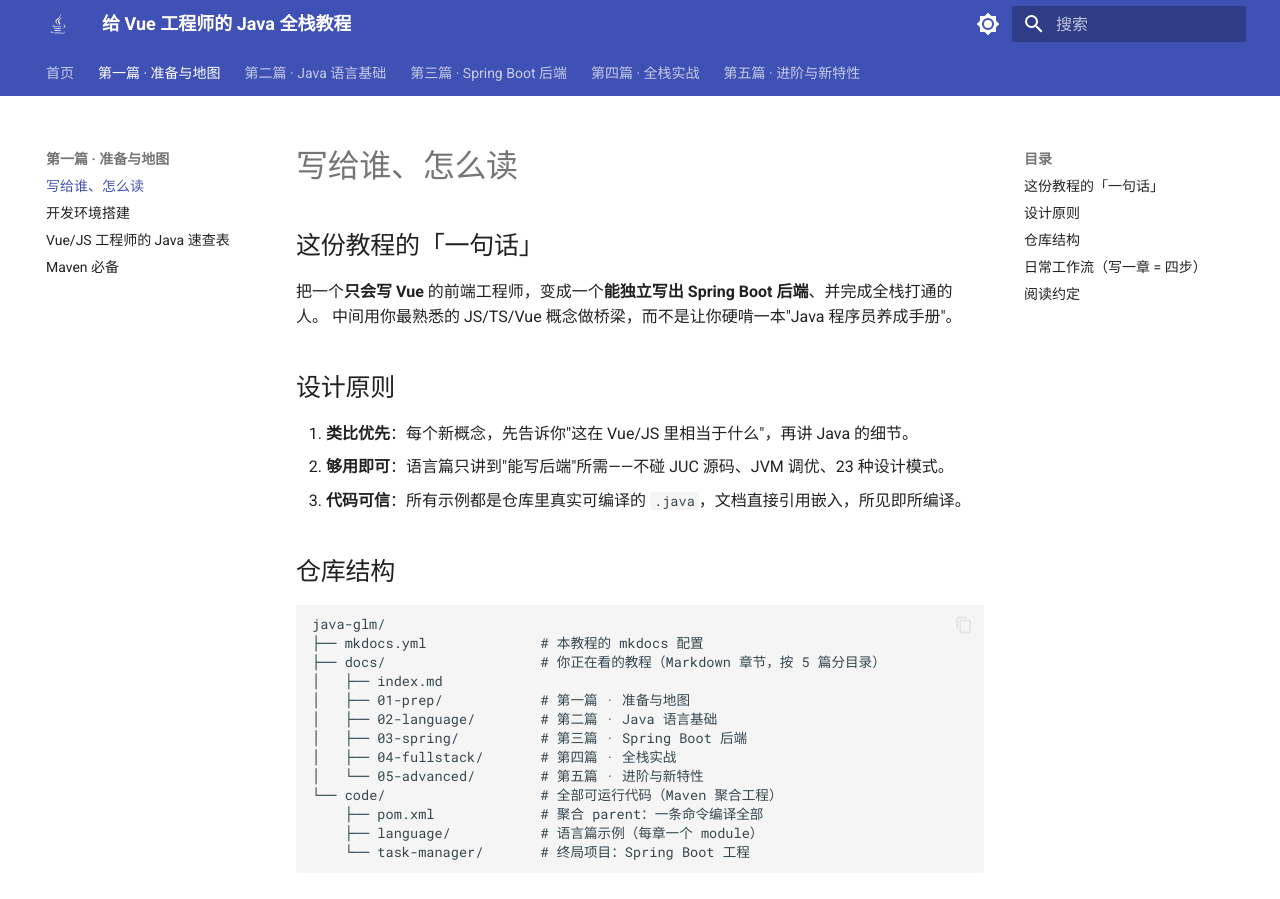
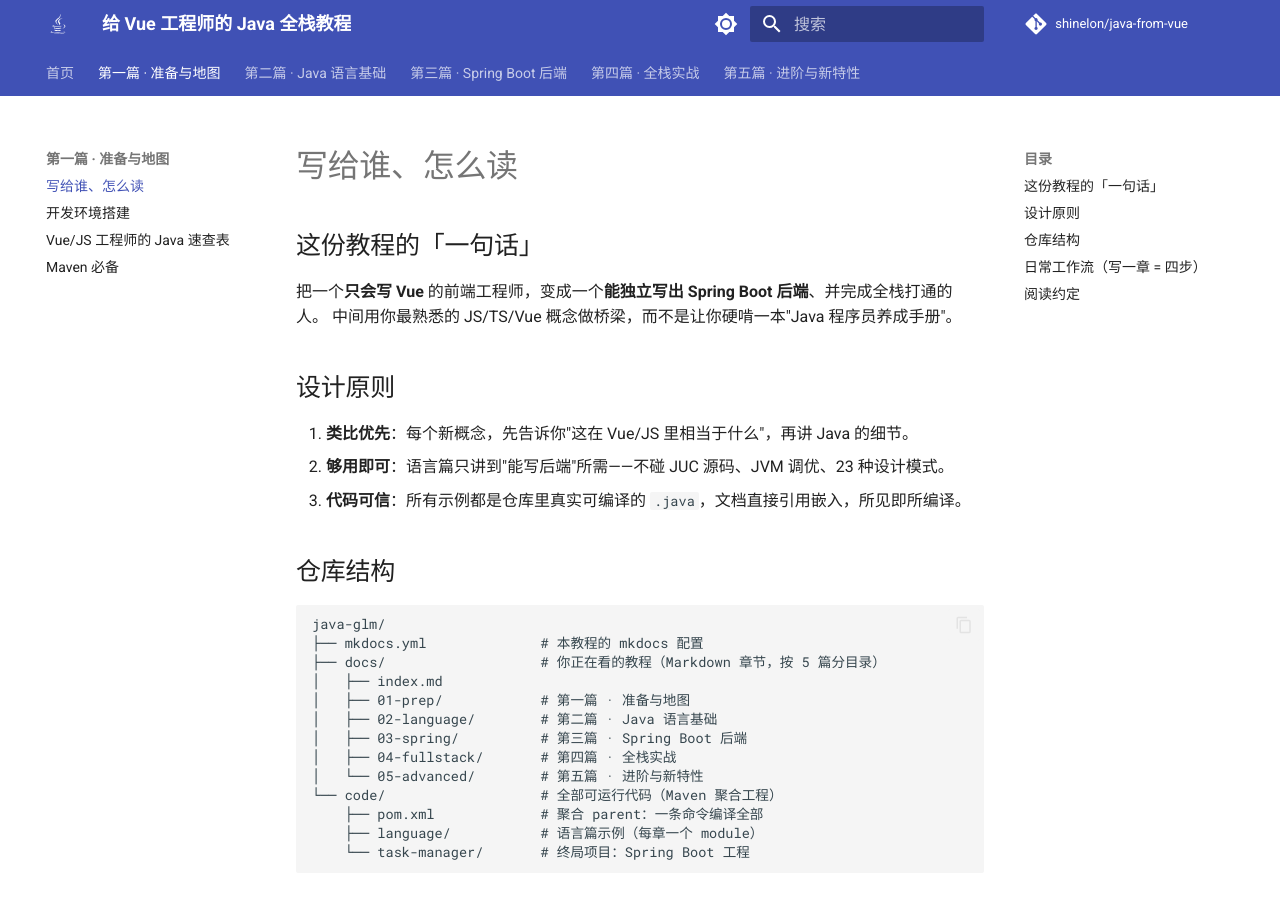
Before and after one commit to shinelon/java-from-vue, an MkDocs documentation site: the page built from docs/01-prep/01-intro.md, in a window 1280 px wide and 900 px high. Built offline with MkDocs 1.6.1 and Material for MkDocs 9.7.7, drawn with Linux system fonts in a browser that asks for light colours; comment, search, counter and statistics services are not loaded.

Commit message:
完善文档站点配置：补充仓库入口与部署站点 URL
- mkdocs.yml：新增 repo_url/repo_name/edit_uri（站点右上角仓库入口 +
  每页「编辑此页」），设置 site_url 指向部署地址 http://java.sunyq.cc/
- README：顶部补充仓库地址

Co-Authored-By: Claude Opus 4.8 <noreply@anthropic.com>

```diff
--- a/mkdocs.yml
+++ b/mkdocs.yml
@@ -5,6 +5,10 @@
 site_name: 给 Vue 工程师的 Java 全栈教程
 site_description: 从 Java 8 到 Spring Boot，专为前端工程师设计的全栈教程
 site_author: shinelon
+site_url: http://java.sunyq.cc/
+repo_url: https://github.com/shinelon/java-from-vue
+repo_name: shinelon/java-from-vue
+edit_uri: edit/master/docs/
 docs_dir: docs
 site_dir: site
 
```
Also changed, not shown: README.md (+2 -0 lines).
